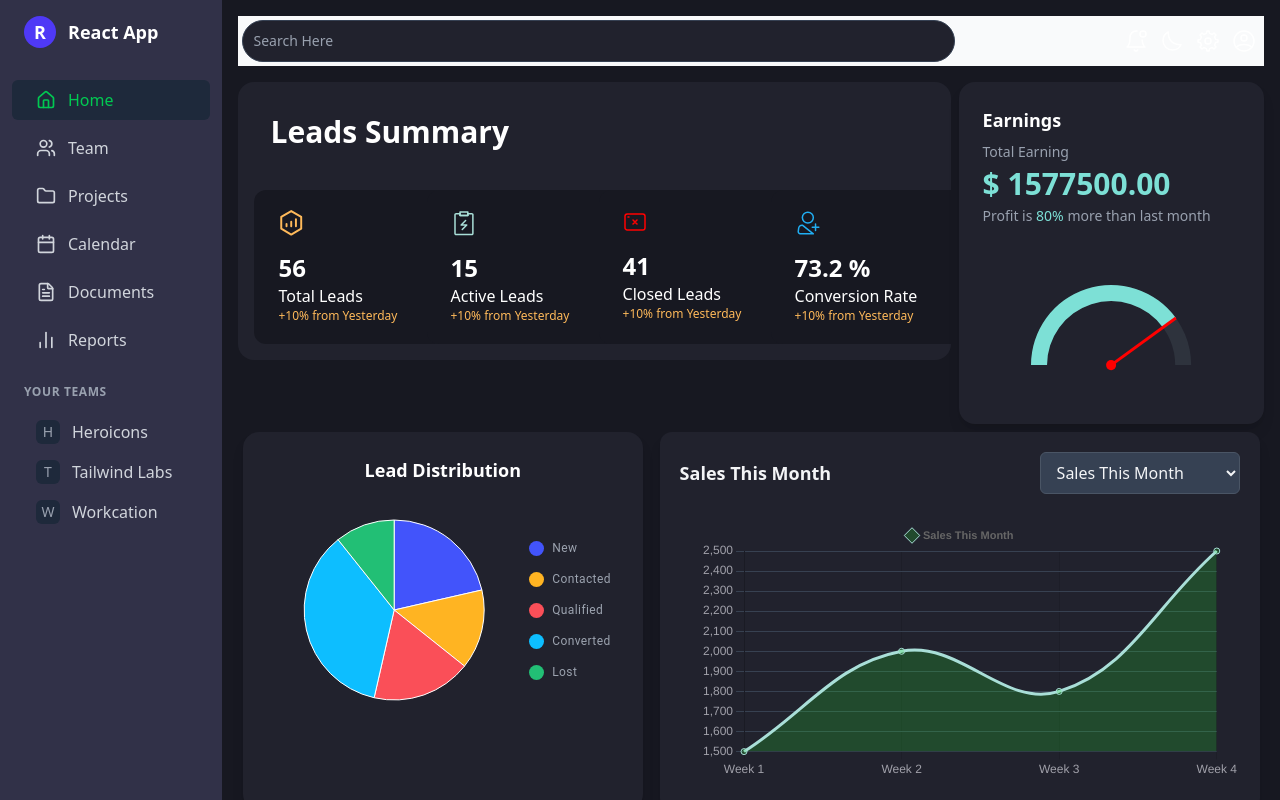
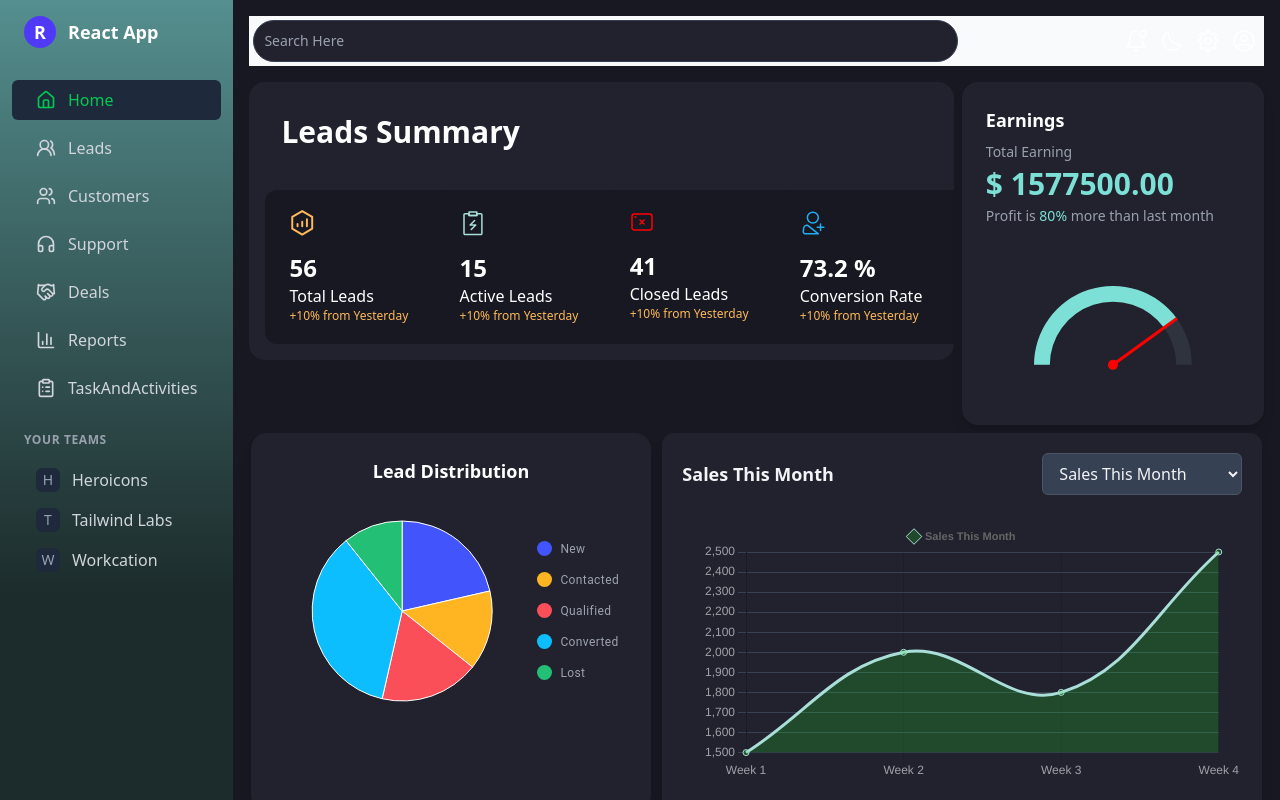
Before and after one commit to rajkumar1325/CRM-Website, a React (Vite) app: page / in a window 1280 px wide. Shown: the top 800 px of the page. Built offline with nearby package versions, Linux system fonts and the light colour scheme.

Commit message:
Adding gradient color in the sidebar.jsx

```diff
--- a/src/App.jsx
+++ b/src/App.jsx
@@ -3,6 +3,8 @@ import './App.css'
 import { BrowserRouter as Router, Routes, Route } from "react-router-dom";
 import Sidebar from './assets/Sidebar/Sidebar.jsx';
 import Dashboard from './assets/components/Dashboard/Dashboard.jsx';
+
+import Topbar from './assets/Topbar/Topbar.jsx';
 
 function App() {
    return (
@@ -10,7 +12,10 @@ function App() {
          <Router>
             <div className="flex">
                <Sidebar />
-               <main className='p-4 bg-[#171821]'>
+
+               <main className='p-4 bg-[#171821] w-full'>
+                     <Topbar />
+
                   <Routes>
                      <Route path="/" element={<Dashboard />} />
                      {/* <Route path="/team" element={<Team />} /> */}
--- a/src/assets/Sidebar/Sidebar.jsx
+++ b/src/assets/Sidebar/Sidebar.jsx
@@ -2,13 +2,16 @@ import React, { useEffect, useState } from "react";
 import { Link, useLocation } from "react-router-dom";
 import {
   Home,
+  UsersRound,
   Users,
-  Folder,
-  Calendar,
-  FileText,
-  BarChart2,
-  Menu,
+  Headphones,
+  Handshake,
+  BarChart3,
+  ClipboardList
+
 } from "lucide-react";
+
+import LogOut from './log-out.svg?react';
 
 const Sidebar = () => {
   const [isOpen, setIsOpen] = useState(true);
@@ -21,14 +24,16 @@ const Sidebar = () => {
 
   const toggleSidebar = () => setIsOpen(!isOpen);
 
+
+
+
   // Function to render each link (to avoid repetition)
   const NavItem = ({ to, label, Icon }) => {
     const isActive = location.pathname === to;
     return (
       <Link
         to={to}
-        className={`group relative flex items-center px-6 py-2 rounded-md mx-3 mb-2 transition-colors duration-200 ${
-          isActive ? "text-green-500 bg-[#1e293b]" : "hover:text-blue-300"
+        className={`group relative flex items-center px-6 py-2 rounded-md mx-3 mb-2 transition-colors duration-200 ${isActive ? "text-green-500 bg-[#1e293b]" : "hover:text-blue-300"
           }`}
       >
         <Icon className="w-5 h-5 min-w-5" />
@@ -48,8 +53,9 @@ const Sidebar = () => {
 
   return (
     <div
-      className={`h-auto bg-[#313148] text-gray-300 flex flex-col justify-between transition-all duration-300 ${
-        isOpen ? "w-64" : "w-20"
+      // backgroundImage: 'linear-gradient(to bottom, #2F4F4F, #1C2B2B)', //gradient-color
+
+      className={`h-auto bg-gradient-to-b from-[#558f8f] via-[#1C2B2B] to-[#1C2B2B] text-gray-300 flex flex-col justify-between transition-all duration-300 ${isOpen ? "w-64" : "w-20"
         }`}
     >
       {/* ---------- TOP SECTION ---------- */}
@@ -71,15 +77,18 @@ const Sidebar = () => {
           </div>
         </div>
 
+
+
         {/* ---------- NAVIGATION SECTION ---------- */}
         <nav className="mt-4">
           {/* Each item individually */}
           <NavItem to="/" label="Home" Icon={Home} />
-          <NavItem to="/team" label="Team" Icon={Users} />
-          <NavItem to="/projects" label="Projects" Icon={Folder} />
-          <NavItem to="/calendar" label="Calendar" Icon={Calendar} />
-          <NavItem to="/documents" label="Documents" Icon={FileText} />
-          <NavItem to="/reports" label="Reports" Icon={BarChart2} />
+          <NavItem to="/leads" label="Leads" Icon={UsersRound} />
+          <NavItem to="/customers" label="Customers" Icon={Users} />
+          <NavItem to="/support" label="Support" Icon={Headphones} />
+          <NavItem to="/deals" label="Deals" Icon={Handshake} />
+          <NavItem to="/reports" label="Reports" Icon={BarChart3} />
+          <NavItem to="/taskAndActivities" label="TaskAndActivities" Icon={ClipboardList} />
         </nav>
 
         {/* ---------- TEAMS SECTION ---------- */}
@@ -140,6 +149,10 @@ const Sidebar = () => {
 
       {/* ---------- BOTTOM USER SECTION ---------- */}
       <div className="flex items-center px-6 py-4 border-t border-[#1e293b]">
+
+        {isOpen && (
+          <>
+
             <img
               src="https://img2.freejobalert.com/freejobalert/2025/09/lokah-chapter-1-chandra-box-office-collection-day-7-kalyani-priyadarshans-film-collec-68b9339b5fac096083246-1200.webp"
               alt="User avatar"
@@ -147,11 +160,27 @@ const Sidebar = () => {
               width={40}
               height={40}
             />
-        {isOpen && (
+
             <div>
-            <p className="text-sm font-medium text-white">Chan Cook</p>
+              <p className="text-sm md:text-md font-medium text-red-700">Log Out</p>
             </div>
+          </>
+
         )}
+
+
+        {!isOpen && (
+          <>
+            <span
+              className="absolute left-16 bg-gray-800 text-white text-xs px-2 py-1 rounded-md opacity-0
+                group-hover:opacity-100 transition-opacity duration-300"
+            ></span>
+            <LogOut />
+          </>
+
+        )}
+
+
       </div>
     </div>
   );
--- a/src/assets/components/Dashboard/Dashboard.jsx
+++ b/src/assets/components/Dashboard/Dashboard.jsx
@@ -14,8 +14,6 @@ import MeetingCard from './MeetingCard/MeetingCard.jsx';
 export default function Dashboard() {
   return (
     <>
-        <div className='bg-[#171821]'>
-                  <Topbar />
 
                   <div className='flex flex-col md:flex-row gap-2'>
                      <Cards />
@@ -32,7 +30,7 @@ export default function Dashboard() {
                      <TodoList />
                      <MeetingCard />
                   </div>
-               </div>
+
     </>
   )
 }
```
Also changed, not shown: src/assets/Sidebar/log-out.svg (added). Lines whose indentation alone changed are shown as unchanged.
